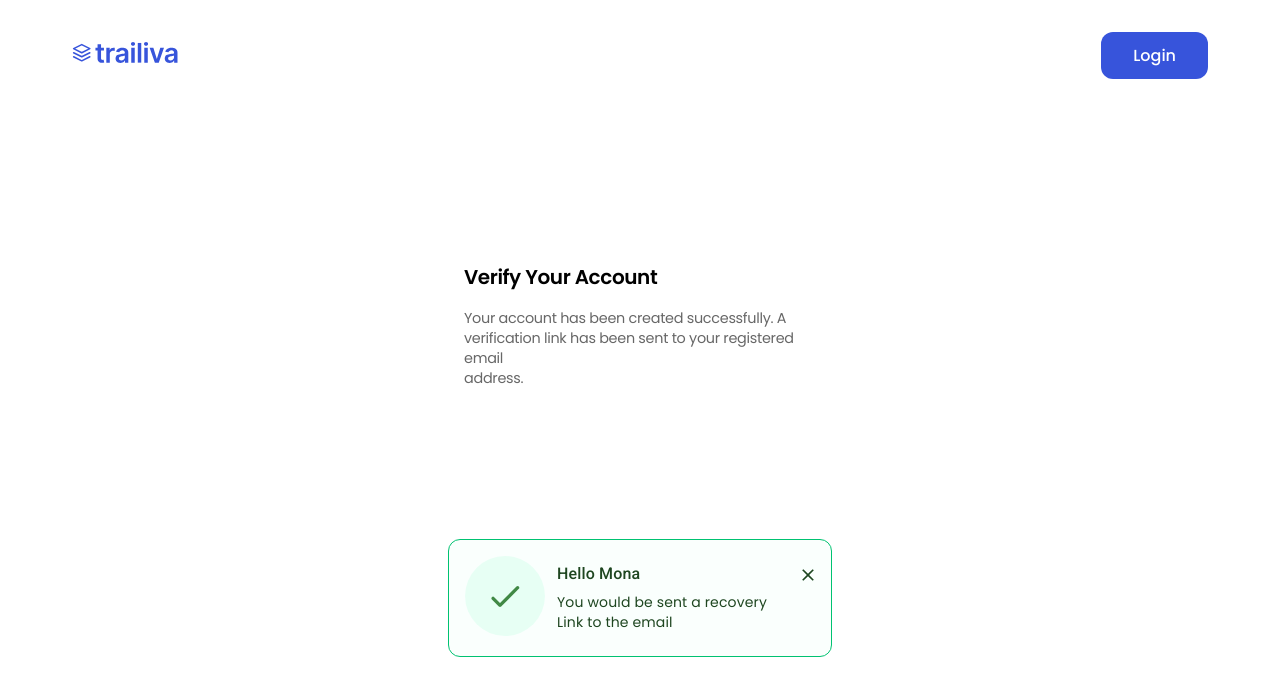
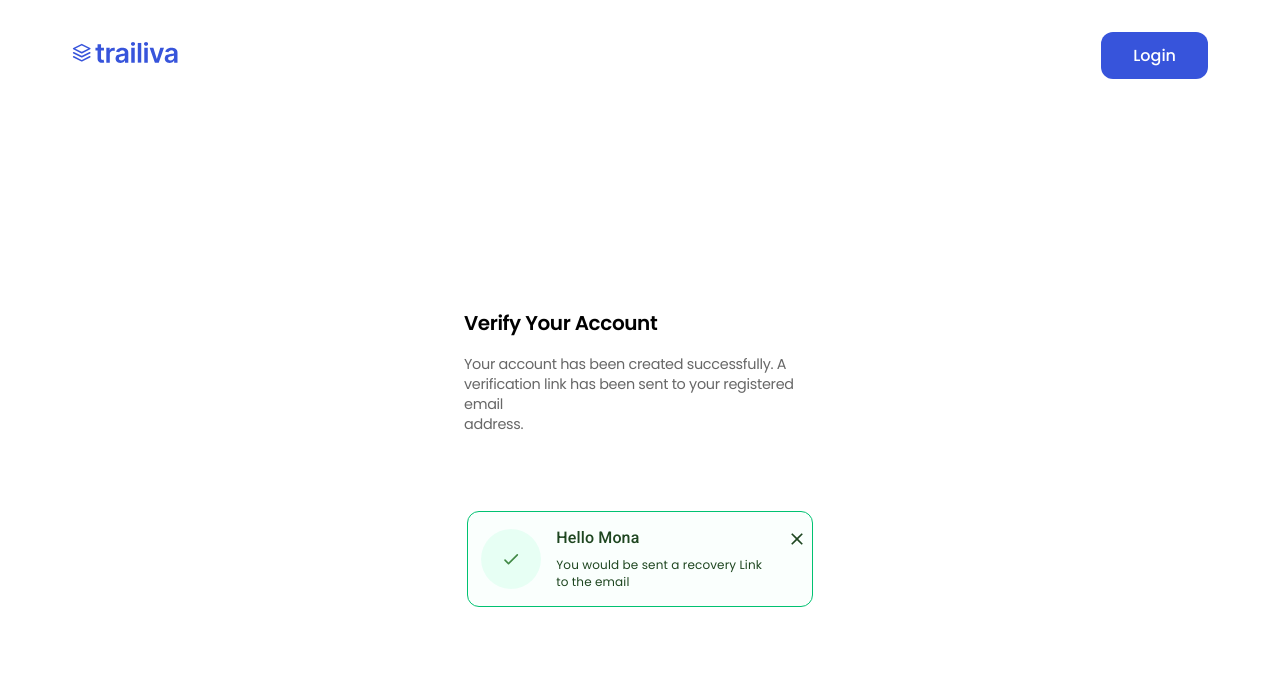
Before and after one commit to Trailiva/trailiva-web, a React (Create React App) app: page /to-verify in a window 1280 px wide. Shown: the top 696 px of the page. Built offline with nearby package versions, Linux system fonts and the light colour scheme.

Commit message:
TRAIL-84: adjusted design to meet specifications

```diff
--- a/src/pages/auth/verificationPage/ToVerify.js
+++ b/src/pages/auth/verificationPage/ToVerify.js
@@ -9,8 +9,8 @@ const ToVerify = () => {
 	const snackbar = makeStyles({
 		snackbar:{
 			"&.MuiSnackbar-root":{
-				position: "static",
-				transform: "translateX(0)"
+				position: "absolute",
+				// transform: "translateX(0)"
 			}
 		}
 	})
@@ -18,20 +18,26 @@ const ToVerify = () => {
 		cookieAlert: {
 			"&.MuiPaper-root":{
 				justifyContent: "space-between",
+				width: '90%',
+				height: "auto",
+				fontSize:"12px",
 				alignItems: 'flex-start',
-				padding: '1rem',
+				padding: '.5rem',
 				background: '#FAFFFD',
 				borderRadius: '12px',
-				border: '1.6px solid #00C271'
+				border: '1.6px solid #00C271',
 			},
 			"&.MuiAlert-message":{
 				width:"60%",
 				margin:'2rem'
 			},
 			"& .MuiAlert-icon": {
-				fontSize: 40,
+				fontSize: 20,
 				width: 'max-content',
+				height: "100%",
+				margin: "auto 5px",
 				padding: '20px',
+				marginRight: "15px",
 				display: 'flex',
 				justifyContent: 'center',
 				alignItems: 'flex-start',
@@ -63,7 +69,7 @@ const ToVerify = () => {
 				<Snackbar
 					className={snackClasses.snackbar}
 					open={open}
-					// autoHideDuration={6000}
+					autoHideDuration={6000}
 					anchorOrigin={{horizontal: "center", vertical: "bottom"}}
 					onClose={handleClose}
 				>
--- a/src/pages/auth/verificationPage/verification.css
+++ b/src/pages/auth/verificationPage/verification.css
@@ -1,8 +1,9 @@
 .verification_header{
     display: flex;
+    position: relative;
     justify-content: space-evenly;
     align-items: center;
-    min-height: 85vh;
+    min-height: 65vh;
     flex-direction: column;
     text-align: left;
 }
```
